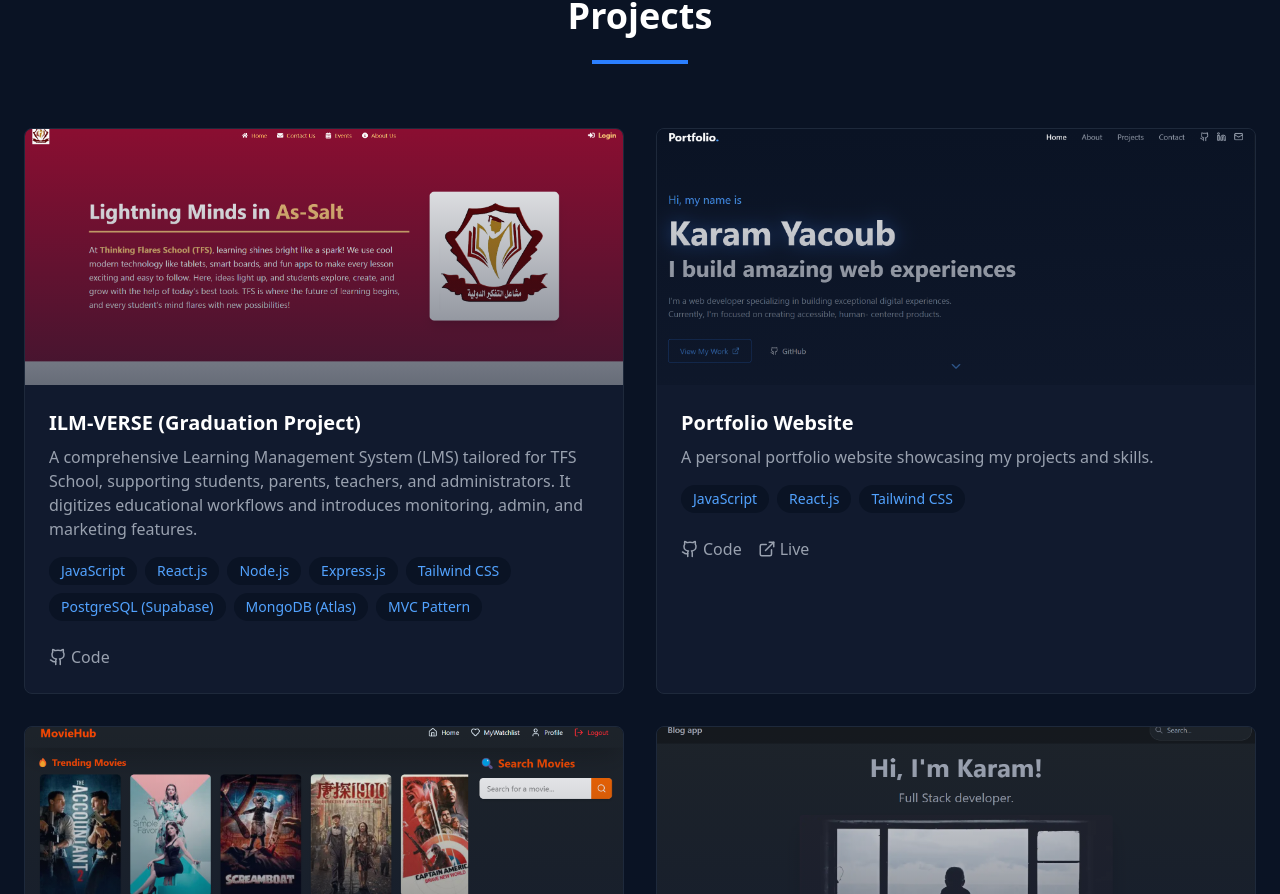
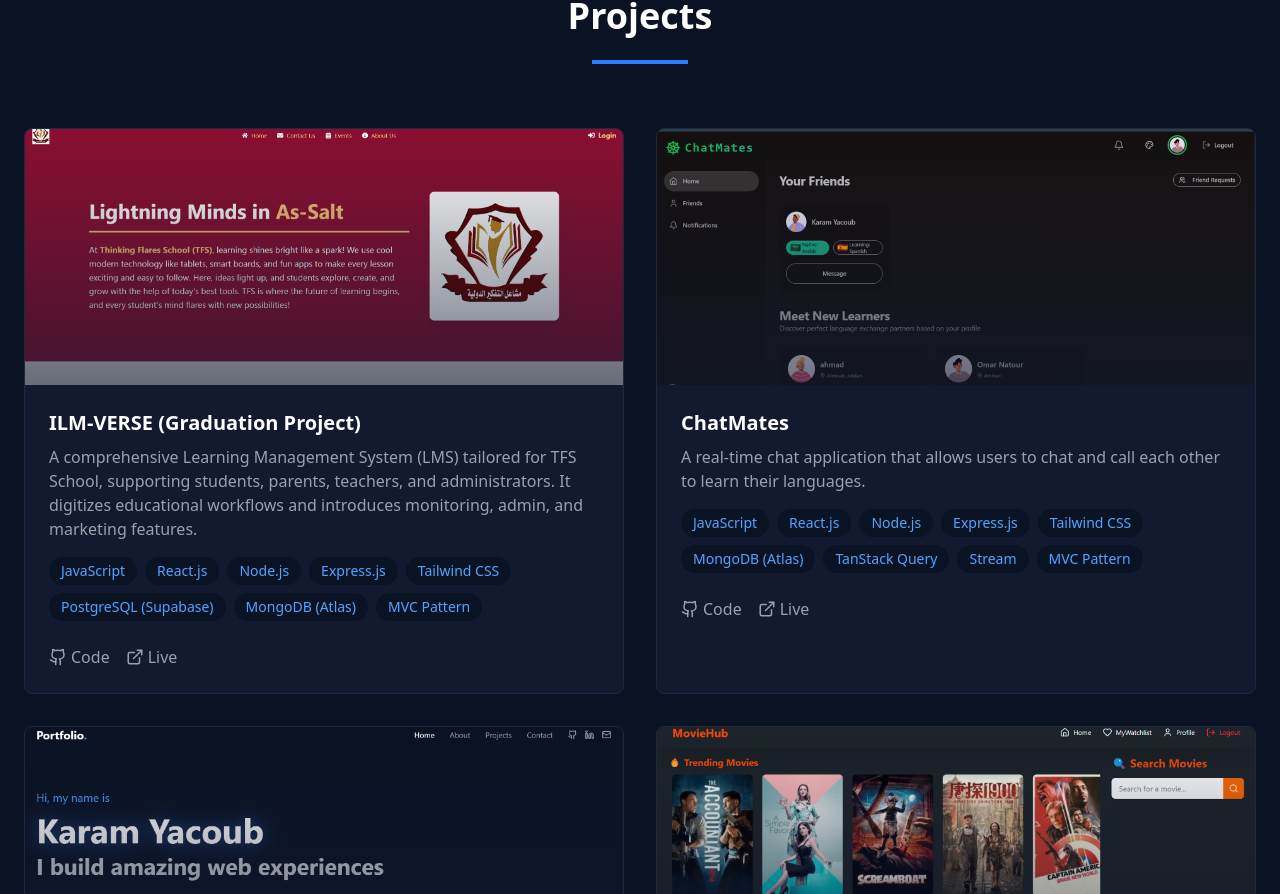
Before and after one commit to KaramYacoub/my-portfolio, a React (Vite) app: page / in a window 1280 px wide. Shown: the part 1852-2746 px from the top of the page. Built offline with nearby package versions, Linux system fonts and the light colour scheme.

Commit message:
feat: add ChatMates project details and favicon; update projects list

```diff
--- a/index.html
+++ b/index.html
@@ -3,6 +3,7 @@
   <head>
     <meta charset="UTF-8" />
     <meta name="viewport" content="width=device-width, initial-scale=1.0" />
+    <link rel="icon" href="src/assets/favicon.png" />
     <title>My Portfolio</title>
   </head>
   <body>
--- a/src/constants/projects.js
+++ b/src/constants/projects.js
@@ -6,6 +6,7 @@ import weatherapp from "../assets/weatherapp.png";
 import TicTacToe from "../assets/TicTacToe.png";
 import todo from "../assets/todo.png";
 import ILMVerse from "../assets/ILM-Verse.png";
+import ChatMates from "../assets/ChatMates.png";
 
 export const projects = [
   {
@@ -24,8 +25,28 @@ export const projects = [
     ],
     image: ILMVerse,
     github: "https://github.com/MohamadAbudraiea/ILM-Verse",
-    isDeployed: false,
-    live: "#",
+    isDeployed: true,
+    live: "https://ilm-verse-frontend-kcil.vercel.app/",
+  },
+  {
+    title: "ChatMates",
+    description:
+      "A real-time chat application that allows users to chat and call each other to learn their languages.",
+    tech: [
+      "JavaScript",
+      "React.js",
+      "Node.js",
+      "Express.js",
+      "Tailwind CSS",
+      "MongoDB (Atlas)",
+      "TanStack Query",
+      "Stream",
+      "MVC Pattern",
+    ],
+    image: ChatMates,
+    github: "https://github.com/KaramYacoub/ChatMates",
+    isDeployed: true,
+    live: "https://chat-matess.vercel.app/",
   },
   {
     title: "Portfolio Website",
```
Also changed, not shown: src/assets/ChatMates.png (added), src/assets/favicon.png (added).
